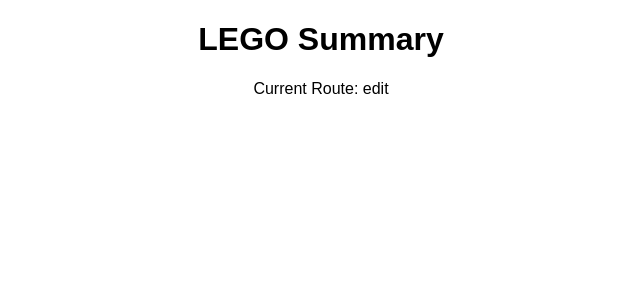
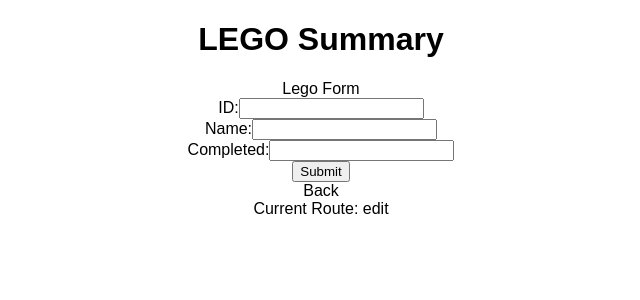
Before and after one commit to sfletche/lego-tracker, a React (Create React App) app in the folder ui/: page /edit/1 in a window 1280 px wide. Shown: the top 300 px of the page, without its empty margins (319-959 px from the left). Built offline with nearby package versions, Linux system fonts and the light colour scheme; no server answers.

Commit message:
add some form elements

```diff
--- a/ui/src/LegoForm.js
+++ b/ui/src/LegoForm.js
@@ -5,7 +5,7 @@ import Client from "./Client";
 export default class LegoForm extends React.Component {
   constructor(props) {
     super(props);
-    this.state = { details: null };
+    this.state = { details: {} };
   }
 
   async componentDidMount() {
@@ -20,12 +20,30 @@ export default class LegoForm extends React.Component {
     const { history } = this.props;
     const { details } = this.state;
     console.log('details', details);
-    return details && (
+    return (
       <div>
         <div>Lego Form</div>
-        <div>ID: {details.id}</div>
-        <div>Name: {details.name}</div>
-        <div>Completed: {details.completed}</div>
+        <form>
+          <div>
+            <label>
+              ID:
+              <input type="text" value={details.id} name="id" />
+            </label>
+          </div>
+          <div>
+            <label>
+              Name:
+              <input type="text" value={details.name} name="name" />
+            </label>
+          </div>
+          <div>
+            <label>
+              Completed:
+              <input type="text" value={details.completed} name="name" />
+            </label>
+          </div>
+          <input type="submit" value="Submit" />
+        </form>
         <div onClick={() => history.push('/')}>Back</div>
       </div>
     );
```
